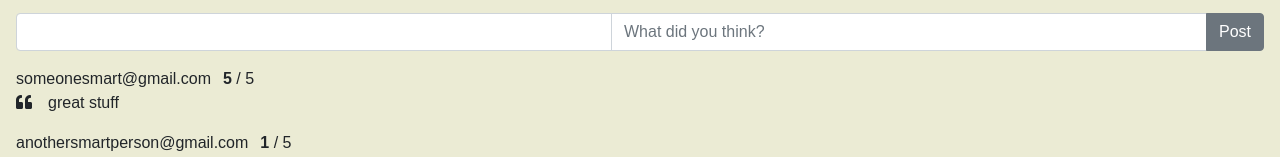
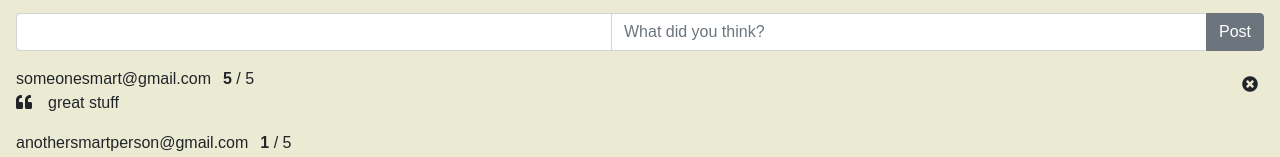
Before and after one commit to john4/CS4500, a React (Create React App) app in the folder front-end/: page /movie/1/detail in a window 1280 px wide. Shown: the part 497-654 px from the top of the page. Built offline with nearby package versions, Linux system fonts and the light colour scheme; no server answers.

Commit message:
TEAM42-64 #comment add ui support for deleting users own reviews #in-progress

```diff
--- a/front-end/src/ApiWrapper.js
+++ b/front-end/src/ApiWrapper.js
@@ -47,6 +47,7 @@ export const ApiWrapper = (() => {
             user: "someonesmart@gmail.com",
             rating: 5,
             description: "great stuff",
+            isUsersReview: true,
           },
           {
             user: "anothersmartperson@gmail.com",
--- a/front-end/src/components/Review/Review.css
+++ b/front-end/src/components/Review/Review.css
@@ -8,6 +8,14 @@
 
 .Review {
   margin: 1rem;
+  position: relative;
+}
+
+.Review-delete {
+  position: absolute;
+  top: 6px;
+  right: 6px;
+  cursor: pointer;
 }
 
 .Review-user {
--- a/front-end/src/components/Review/Review.js
+++ b/front-end/src/components/Review/Review.js
@@ -2,12 +2,27 @@ import React, { Component } from 'react';
 import './Review.css';
 
 class Review extends Component {
+
+  renderDelete() {
+    const {isUsersReview} = this.props;
+
+    if (!isUsersReview) {
+      return null;
+    }
+
+    return (
+      <div className="Review-delete">
+        <i class="fas fa-times-circle"></i>
+      </div>
+    );
+  }
 
   render() {
     const {user, rating, description} = this.props;
 
     return (
       <div className="Review">
+        {this.renderDelete()}
         <div className="Review-user">
           {user}
         </div>
--- a/front-end/src/components/Review/WriteReview.js
+++ b/front-end/src/components/Review/WriteReview.js
@@ -15,7 +15,7 @@ class WriteReview extends Component {
   render() {
     return (
       <div className="WriteReview">
-        <label for="rating"className="WriteReview-label">Review Score:</label>
+        <label for="rating" className="WriteReview-label">Review Score:</label>
         <div className="input-group">
           <input id="rating" type="number" className="form-control" ref="score" min="0" max="5" />
           <input id="description" type="text" className="form-control" ref="description" placeholder="What did you think?" />
```
